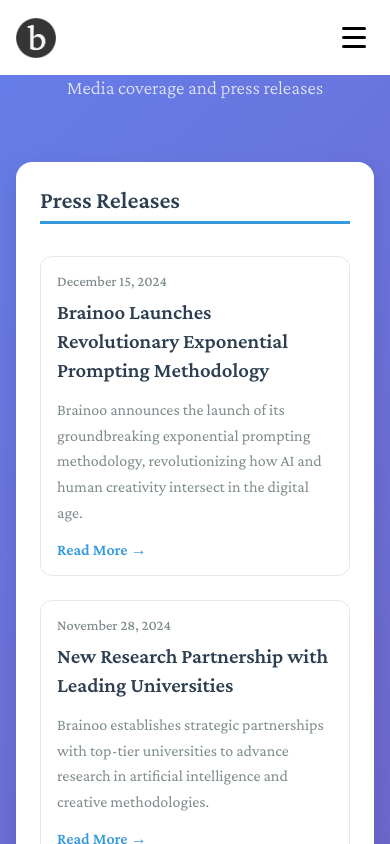
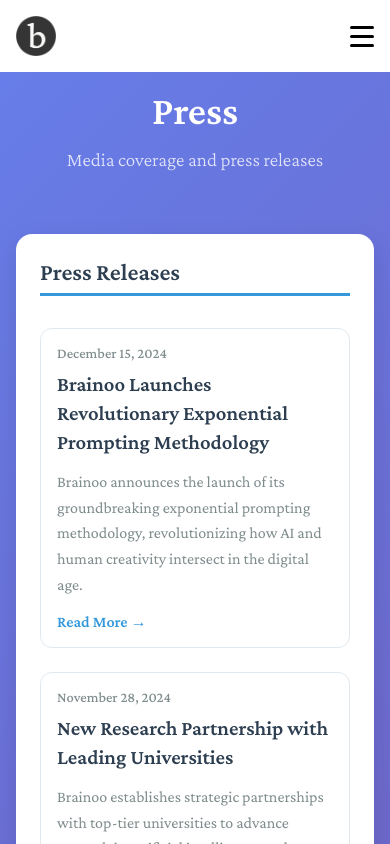
Before and after one commit to alsasha/marco1, a React (Create React App) app: page /press in a window 390 px wide. Shown: the top 844 px of the page. Built offline with nearby package versions, Linux system fonts and the light colour scheme.

Commit message:
fixes styles

```diff
--- a/src/components/Navigation.css
+++ b/src/components/Navigation.css
@@ -10,7 +10,6 @@
 }
 
 .nav-container {
-  max-width: 1200px;
   margin: 0 auto;
   padding: 0 2rem;
   display: flex;
@@ -52,7 +51,6 @@
     z-index: 1;
   flex-direction: column;
   cursor: pointer;
-  padding: 0.5rem;
 }
 
 .burger-line {
@@ -84,7 +82,7 @@
   right: 0;
   background: white;
   backdrop-filter: blur(10px);
-  padding: 2rem;
+  padding: 2rem 1rem;
   transform: translateY(-100%);
   opacity: 0;
   visibility: hidden;
@@ -135,6 +133,7 @@
 
 @media (min-width: 769px) {
   .mobile-nav {
+    padding: 2rem;
     /* display: none; */
   }
 }
--- a/src/pages/Contact.css
+++ b/src/pages/Contact.css
@@ -2,7 +2,7 @@
 .contact-page {
   min-height: 100vh;
   background: linear-gradient(135deg, #f5f7fa 0%, #c3cfe2 100%);
-  padding: 2rem 0;
+  padding: calc(72px + 2rem) 0;
 }
 
 .contact-container {
@@ -146,7 +146,7 @@
 /* Mobile Responsive */
 @media (max-width: 768px) {
   .contact-page {
-    padding: 1rem 0;
+    padding: calc(72px + 1rem) 0;
   }
 
   .contact-container {
--- a/src/pages/Home.css
+++ b/src/pages/Home.css
@@ -138,7 +138,6 @@
 .subtitle-container {
   display: flex;
   flex-direction: column;
-  margin-left: 0.4rem;
 }
 
 .subtitle {
@@ -166,7 +165,6 @@
   }
 
   .subtitle-container {
-    margin-left: 0.1rem;
   }
 }
 
--- a/src/pages/Press.css
+++ b/src/pages/Press.css
@@ -2,7 +2,7 @@
 .press-page {
   min-height: 100vh;
   background: linear-gradient(135deg, #667eea 0%, #764ba2 100%);
-  padding: 2rem 0;
+  padding: calc(72px + 2rem) 0;
 }
 
 .press-container {
@@ -204,7 +204,7 @@
 /* Mobile Responsive */
 @media (max-width: 768px) {
   .press-page {
-    padding: 1rem 0;
+    padding: calc(72px + 1rem) 0;
   }
 
   .press-container {
```
